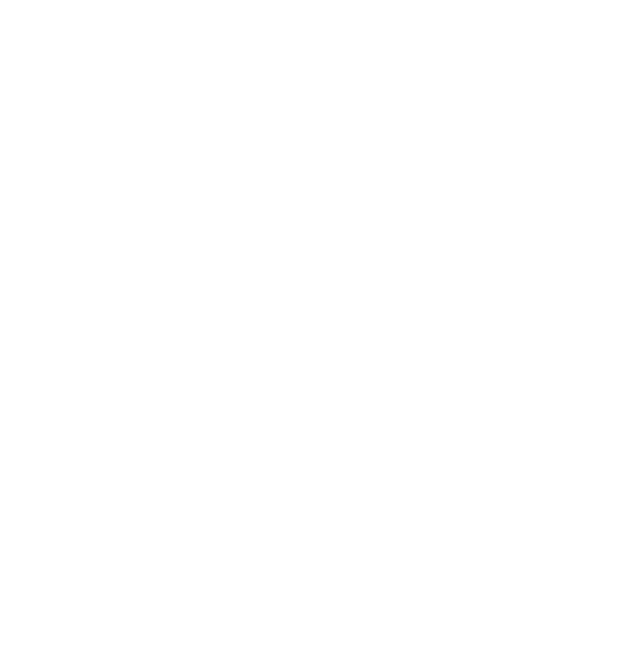
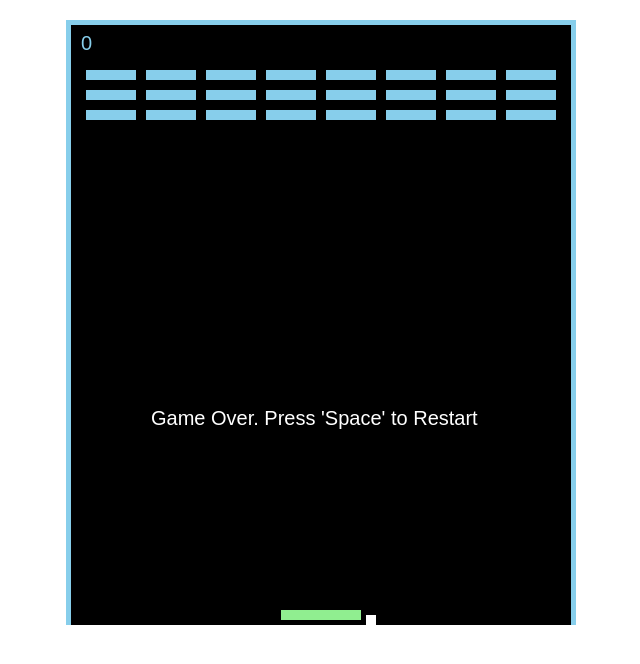
Before and after one commit to VanToan1912/FrontEnd, a plain HTML site: page index.html in a window 1280 px wide. Shown: the whole page, without its empty margins (319-959 px from the left). Drawn offline with Linux system fonts and the light colour scheme.

Commit message:
creating the first level

```diff
--- a/index.html
+++ b/index.html
@@ -3,9 +3,15 @@
 <head>
     <meta charset="UTF-8">
     <meta name="viewport" content="width=device-width, initial-scale=1.0">
-    <title>Document</title>
+    <title>Pong Game</title>
+
+    <link rel="stylesheet" href="styles/style.css">
+
+    <script src="script/index.js"></script>
 </head>
 <body>
+    <canvas id="board">
 
+    </canvas>
 </body>
 </html>
--- a/script/index.js
+++ b/script/index.js
@@ -0,0 +1,237 @@
+//board
+let board;
+let boardWidth = 500;
+let boardHeight = 600;
+let context;
+
+//player
+let playerWidth = 80;
+let playerHeight = 10;
+let playerVelocityX = 20;
+
+let player = {
+  x: boardWidth / 2 - playerWidth / 2,
+  y: boardHeight - playerHeight - 5,
+  width: playerWidth,
+  height: playerHeight,
+  velocityX: playerVelocityX,
+};
+
+//ball
+let ballWidth = 10;
+let ballHeight = 10;
+let ballVelocityX = 3;
+let ballVelocityY = 2;
+
+let ball = {
+  x: boardWidth / 2,
+  y: boardHeight / 2,
+  width: ballWidth,
+  height: ballHeight,
+  velocityX: ballVelocityX,
+  velocityY: ballVelocityY,
+};
+
+//blocks
+let blockArray = [];
+let blockWidth = 50;
+let blockHeight = 10;
+let blockColumns = 8;
+let blockRows = 3; //as the game progress, add more
+let blockMaxRows = 10;
+let blockCount = 0;
+//starting block corner top left
+let blockX = 15;
+let blockY = 45;
+
+//scores
+let score = 0;
+
+//game over
+let gameOver = false;
+
+window.onload = function () {
+  board = document.getElementById("board");
+  board.height = boardHeight;
+  board.width = boardWidth;
+  context = board.getContext("2d");
+
+  //draw player
+  context.fillStyle = "lightgreen";
+  context.fillRect(player.x, player.y, player.width, player.height);
+
+  requestAnimationFrame(update);
+  document.addEventListener("keydown", movePlayer);
+
+  //create blocks
+  createBlocks();
+};
+
+function update() {
+  requestAnimationFrame(update);
+  //stop re-drawing when you lose
+  if (gameOver) {
+    return;
+  }
+  context.clearRect(0, 0, board.width, board.height);
+
+  // player
+  context.fillStyle = "lightgreen";
+  context.fillRect(player.x, player.y, player.width, player.height);
+
+  // ball
+  context.fillStyle = "white";
+  ball.x += ball.velocityX;
+  ball.y += ball.velocityY;
+  context.fillRect(ball.x, ball.y, ball.width, ball.height);
+
+  //bounce the ball off the player
+  if (topCollison(ball, player) || bottomCollison(ball, player)) {
+    ball.velocityY *= -1;
+  }
+  if (leftCollison(ball, player) || rightCollison(ball, player)) {
+    ball.velocityX *= -1;
+  }
+
+  // ball bouncing
+  if (ball.y <= 0) {
+    // if ball touches top of canvas
+    ball.velocityY *= -1; //reverse direction
+  } else if (ball.x <= 0 || ball.x + ball.width >= boardWidth) {
+    // if ball touches left or right of canvas
+    ball.velocityX *= -1; //reverse direction
+  } else if (ball.y + ball.height >= boardHeight) {
+    //ball touches the bottom
+    //game over
+    context.font = "20px sans-serif";
+    context.fillText("Game Over. Press 'Space' to Restart", 80, 400);
+    gameOver = true;
+  }
+
+  //draw the blocks
+  context.fillStyle = "skyblue";
+  for (let i = 0; i < blockArray.length; i++) {
+    let block = blockArray[i];
+    if (!block.break) {
+      if (topCollison(ball, block) || bottomCollison(ball, block)) {
+        block.break = true;
+        ball.velocityY *= -1;
+        blockCount -= 1;
+        score += 50;
+      } else if (leftCollison(ball, block) || rightCollison(ball, block)) {
+        block.break = true;
+        ball.velocityX *= -1;
+        blockCount -= 1;
+        score += 50;
+      }
+      context.fillRect(block.x, block.y, block.width, block.height);
+    }
+  }
+
+  //next level
+  if (blockCount == 0) {
+    score += 50 * blockRows * blockColumns;
+    blockRows = Math.min(blockRows + 1, blockMaxRows);
+    createBlocks();
+  }
+
+  //scores
+  context.font = "20px sans-serif";
+  context.fillText(score, 10, 25);
+}
+
+function outOfBounds(xPosition) {
+  return xPosition < 0 || xPosition + playerWidth > boardWidth;
+}
+
+function movePlayer(e) {
+  if (gameOver) {
+    if ((e.code = "Space")) {
+      resetGame();
+    }
+  }
+
+  if (e.code == "ArrowLeft") {
+    let nextPlayerX = player.x - playerVelocityX;
+    if (!outOfBounds(nextPlayerX)) {
+      player.x = nextPlayerX;
+    }
+  } else if (e.code == "ArrowRight") {
+    let nextPlayerX = player.x + playerVelocityX;
+    if (!outOfBounds(nextPlayerX)) {
+      player.x = nextPlayerX;
+    }
+  }
+}
+
+function detectCollision(a, b) {
+  return (
+    a.x < b.x + b.width && //a's top left corner doesn't reach b's top right corner
+    a.x + a.width > b.x && //a's top right corner passes b's top left corner
+    a.y < b.y + b.height && //a's top left corner doesn't reach b's bottom left corner
+    a.y + a.height > b.y //a's bottom left corner passes b's top left corner
+  );
+}
+
+function topCollison(ball, block) {
+  //a is above b
+  return detectCollision(ball, block) && ball.y + ball.height >= block.y;
+}
+
+function bottomCollison(ball, block) {
+  //a is below b
+  return detectCollision(ball, block) && block.y + block.height >= ball.y;
+}
+
+function leftCollison(ball, block) {
+  //a is left to b
+  return detectCollision(ball, block) && ball.x + ball.width >= block.x;
+}
+
+function rightCollison(ball, block) {
+  //a is right to b
+  return detectCollision(ball, block) && block.x + block.width >= ball.x;
+}
+
+function createBlocks() {
+  blockArray = [];
+  for (let c = 0; c < blockColumns; c++) {
+    for (let r = 0; r < blockRows; r++) {
+      let block = {
+        x: blockX + c * blockWidth + c * 10,
+        y: blockY + r * blockHeight + r * 10,
+        width: blockWidth,
+        height: blockHeight,
+        break: false,
+      };
+      blockArray.push(block);
+    }
+  }
+  blockCount = blockArray.length;
+}
+
+function resetGame() {
+  gameOver = false;
+
+  player = {
+    x: boardWidth / 2 - playerWidth / 2,
+    y: boardHeight - playerHeight - 5,
+    width: playerWidth,
+    height: playerHeight,
+    velocityX: playerVelocityX,
+  };
+
+  ball = {
+    x: boardWidth / 2,
+    y: boardHeight / 2,
+    width: ballWidth,
+    height: ballHeight,
+    velocityX: ballVelocityX,
+    velocityY: ballVelocityY,
+  };
+
+  blockArray = [];
+  blockRows = 3;
+  score = 0;
+  createBlocks();
+}
--- a/styles/style.scss
+++ b/styles/style.scss
@@ -0,0 +1,16 @@
+*{
+    margin: 0;
+    padding: 0;
+    box-sizing: border-box;
+}
+
+body{
+    text-align: center;
+
+    #board{
+        background-color: black;
+        border: 5px solid skyblue;
+        border-bottom: 0px;
+        margin-top: 20px;
+    }
+}
```
Also changed, not shown: styles/style.css (added), 1 other file.
